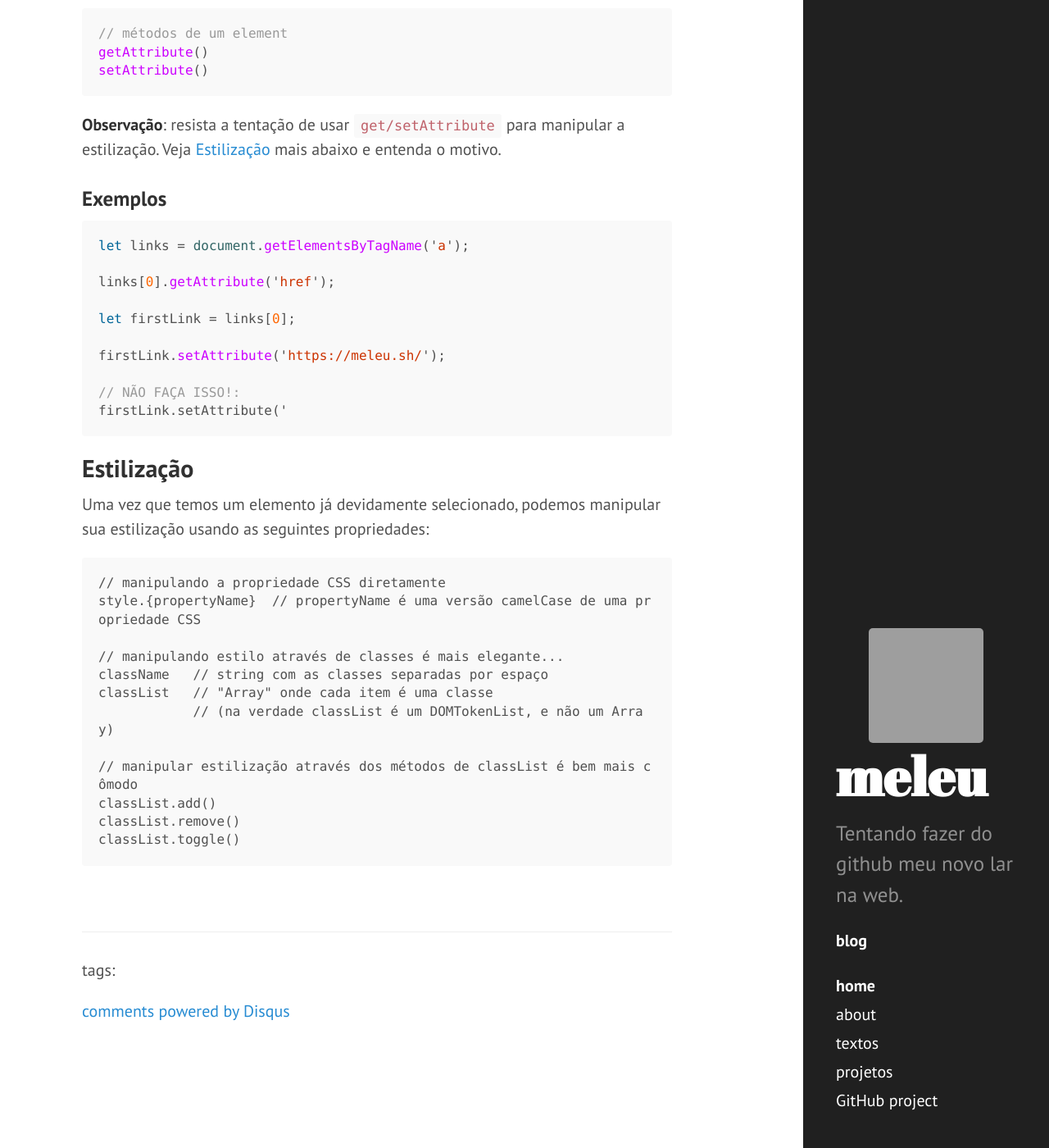
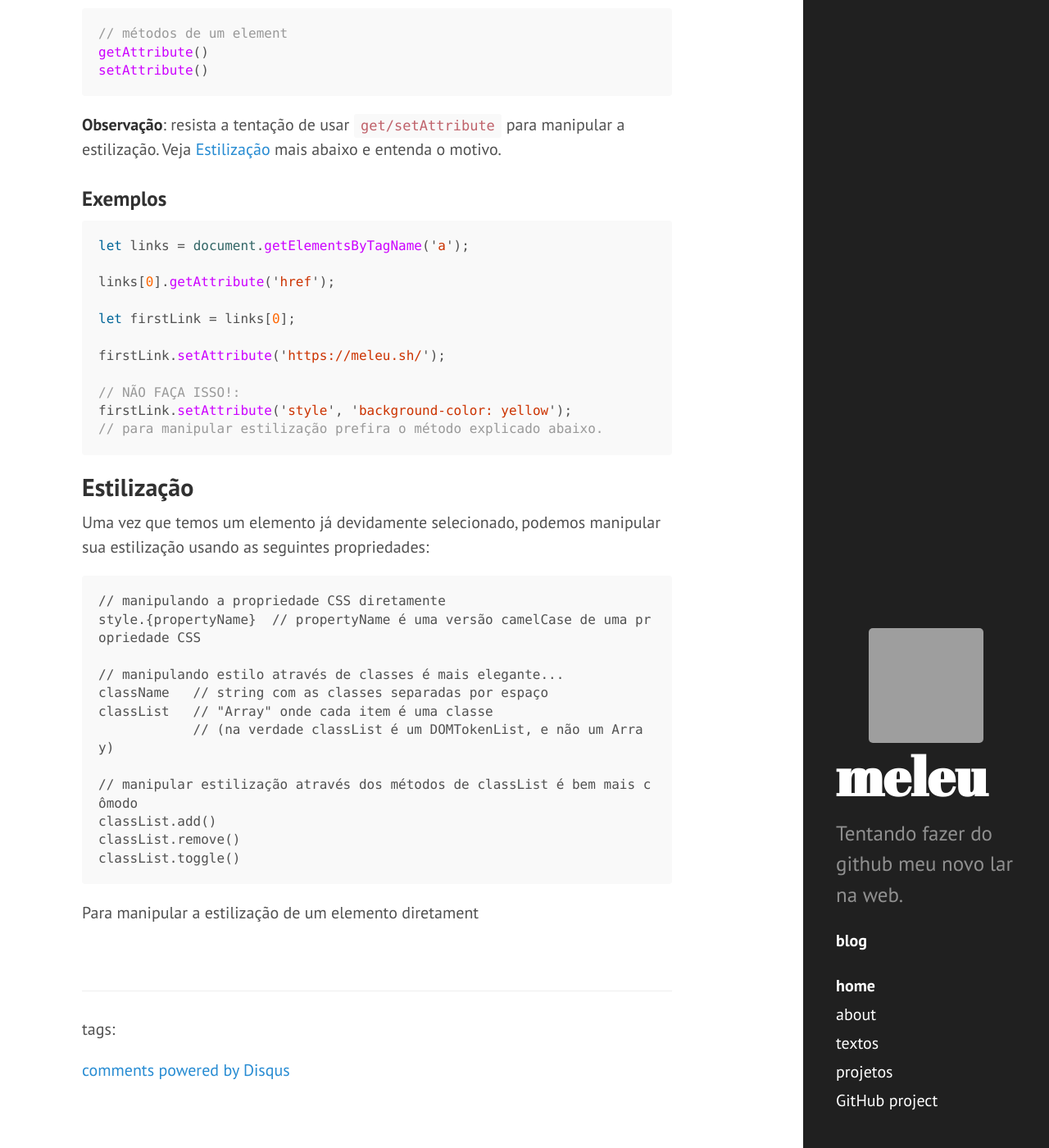
Before and after one commit to meleu/meleu.github.io, a Jekyll site: the page built from _posts/2020-04-19-dom-manipulation.md, in a window 1280 px wide and 1400 px high, scrolled down 1465 px. Shown: the whole window at 82% size. Built offline with Jekyll 4.4.1, drawn with Linux system fonts in a browser that asks for light colours; comment, search, counter and statistics services are not loaded; grey boxes are pictures that could not be loaded.

Commit message:
_posts/2020-04-19-dom-manipulation.md updated from https://stackedit.io/

````diff
--- a/_posts/2020-04-19-dom-manipulation.md
+++ b/_posts/2020-04-19-dom-manipulation.md
@@ -78,7 +78,8 @@ let firstLink = links[0];
 firstLink.setAttribute('https://meleu.sh/');
 
 // NÃO FAÇA ISSO!:
-firstLink.setAttribute('
+firstLink.setAttribute('style', 'background-color: yellow');
+// para manipular estilização prefira o método explicado abaixo.
 ```
 
 
@@ -99,7 +100,7 @@ classList.add()
 classList.remove()
 classList.toggle()
 ```
-
+Para manipular a estilização de um elemento diretament
 <!--stackedit_data:
-eyJoaXN0b3J5IjpbLTEyMjAxNjAxMjEsLTk0MDk0NzI0MV19
+eyJoaXN0b3J5IjpbMTI3NTYzNzE4NCwtOTQwOTQ3MjQxXX0=
 -->
````
